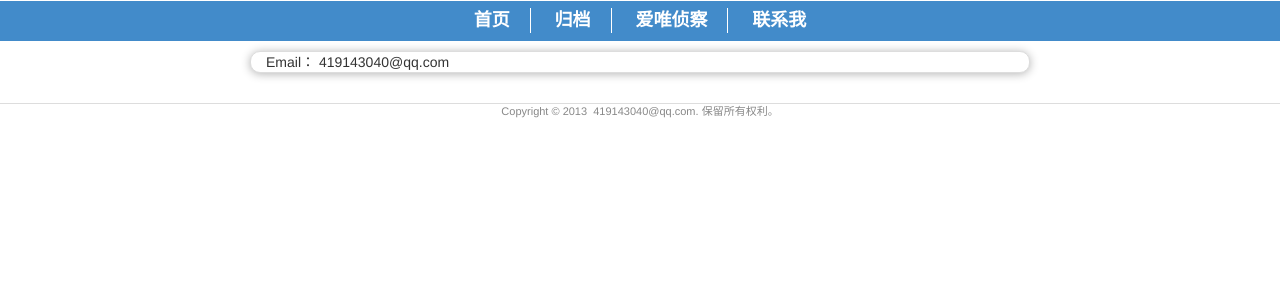
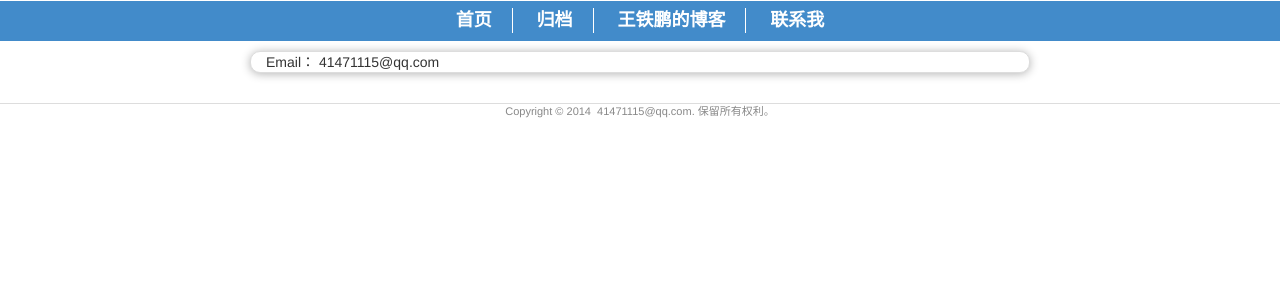
Before and after one commit to tpwang/demo, a Jekyll site: the page contant.html, which Jekyll copies as it is, in a window 1280 px wide. Shown: the top 300 px of the page. Built offline with Jekyll 4.4.1, drawn with Linux system fonts in a browser that asks for light colours; nearby versions of some CDN libraries; Markdown is read by kramdown in place of the engine named in the settings.

Commit message:
Update contant.html

```diff
--- a/contant.html
+++ b/contant.html
@@ -11,7 +11,7 @@
 		<ul class="leo-nav">
 		  <li><a href="/" class="leo-nav-item">首页</a></li>
 		  <li><a href="/category.html" class="leo-nav-item">归档</a></li>
-		  <li><a href="/andy.html" class="leo-nav-item">爱唯侦察</a></li>
+		  <li><a href="/andy.html" class="leo-nav-item">王铁鹏的博客</a></li>
 		  <li><a class="leo-nav-item last" href="/contant.html">联系我</a></li>
 		</ul>
 	</div>
@@ -21,7 +21,7 @@
 
 			</div>
 			<div class="col-md-8 leo-article-category">
-			Email： 419143040@qq.com
+			Email： 41471115@qq.com
 			</div>
 			<div class="col-md-2">
 
@@ -30,7 +30,7 @@
 	</div>
  	<div class="leo-foot">
         <p>
-         Copyright &copy; 2013 &nbsp;419143040@qq.com. 保留所有权利。
+         Copyright &copy; 2014 &nbsp;41471115@qq.com. 保留所有权利。
       </p>
       </div>
  </body>
```
